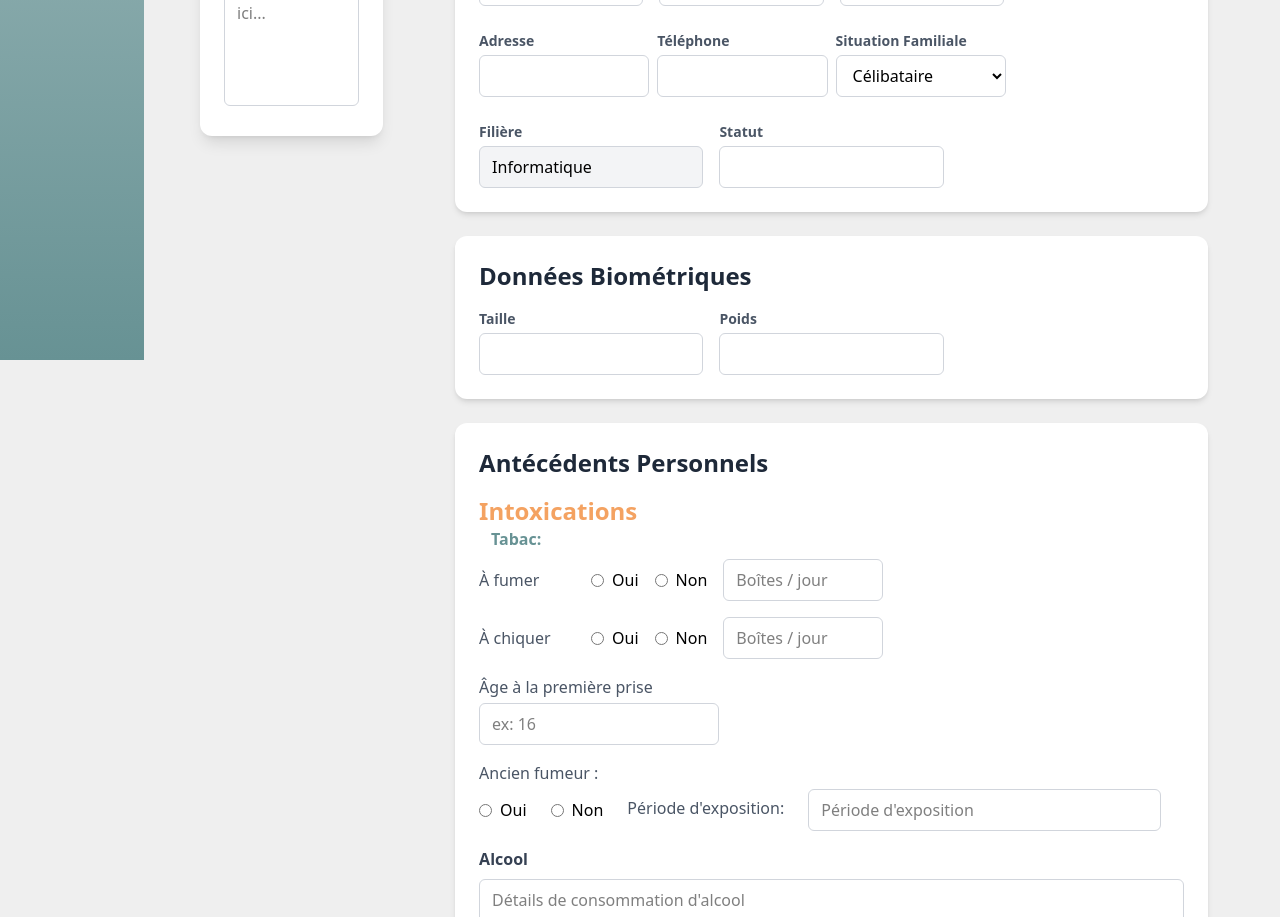
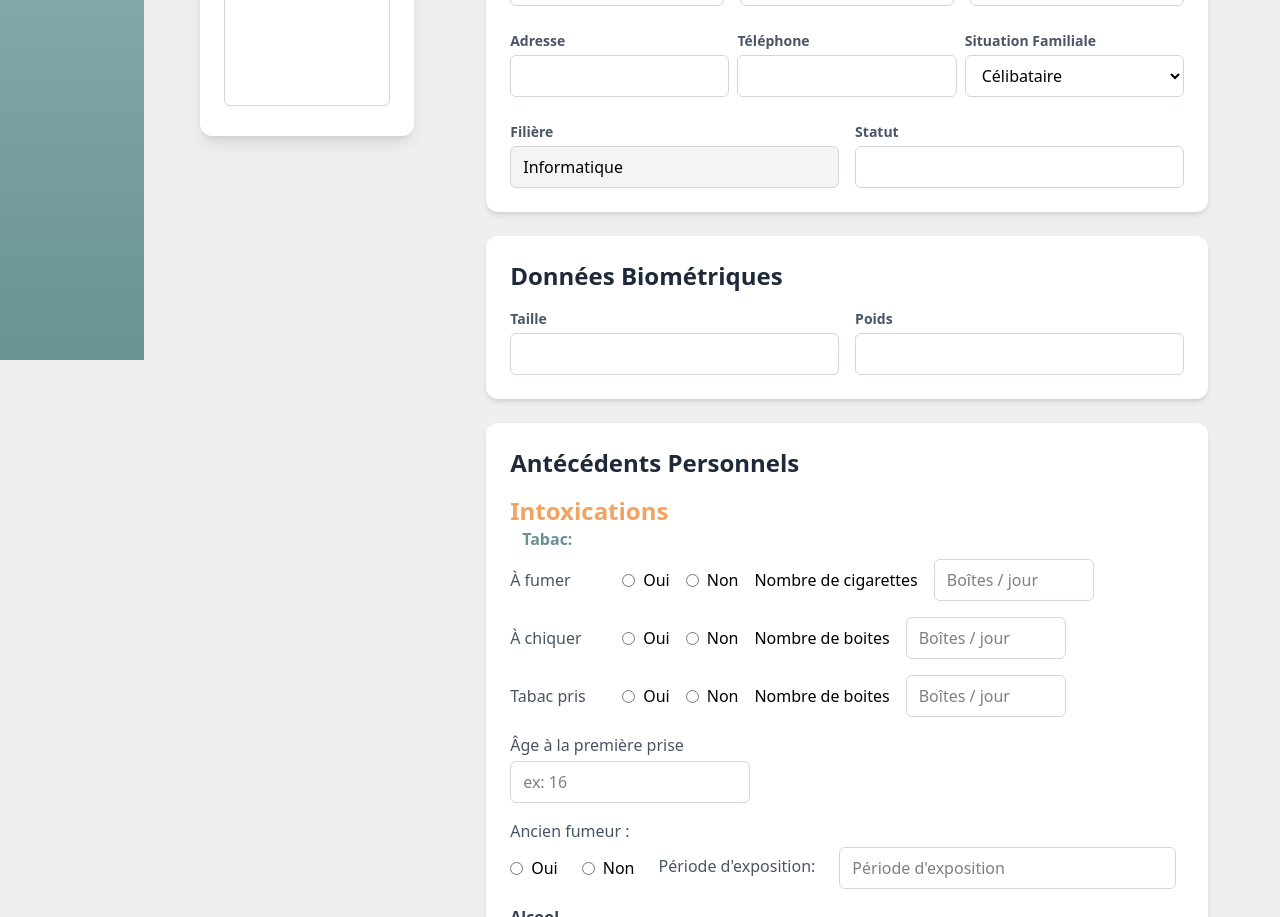
Before and after one commit to EducareEquipe1/educare_frontend, a React (Vite) app: page /medicalform in a window 1280 px wide. Shown: the part 440-1357 px from the top of the page. Built offline with nearby package versions, Linux system fonts and the light colour scheme.

Commit message:
tabac pris add

```diff
--- a/src/medicalcomponents/AntécédentsPersonels.jsx
+++ b/src/medicalcomponents/AntécédentsPersonels.jsx
@@ -38,6 +38,7 @@ export default function AntécédentsPersonels({formData, handleChange,readOnly}
               Non
             </label>
           </div>
+          <label>Nombre de cigarettes</label>
           <input
             type="number"
             name="tabacFumerBoites"
@@ -78,6 +79,7 @@ export default function AntécédentsPersonels({formData, handleChange,readOnly}
               Non
             </label>
           </div>
+          <label>Nombre de boites</label>
           <input
             type="number"
             name="tabac_chque_nombre"
@@ -88,6 +90,47 @@ export default function AntécédentsPersonels({formData, handleChange,readOnly}
             className="border border-gray-300 rounded-md px-3 py-2 w-40"
           />
         </div>
+
+        {/* Tabac pris */}
+<div className="flex flex-col md:flex-row md:items-center gap-4 mb-4">
+  <label className="w-24 font-medium text-gray-600">Tabac pris</label>
+  <div className="flex items-center gap-4">
+    <label className="flex items-center">
+      <input
+        type="radio"
+        name="tabac_pris"
+        value="oui"
+        checked={formData.tabac_pris === "oui"}
+        onChange={handleChange}
+        readOnly={readOnly}
+        className="mr-2"
+      />
+      Oui
+    </label>
+    <label className="flex items-center">
+      <input
+        type="radio"
+        name="tabac_pris"
+        value="non"
+        checked={formData.tabac_pris === "non"}
+        onChange={handleChange}
+        readOnly={readOnly}
+        className="mr-2"
+      />
+      Non
+    </label>
+  </div>
+  <label>Nombre de boites</label>
+  <input
+    type="number"
+    name="tabac_pris_nombre"
+    value={formData.tabac_pris_nombre || ""}
+    onChange={handleChange}
+    readOnly={readOnly}
+    placeholder="Boîtes / jour"
+    className="border border-gray-300 rounded-md px-3 py-2 w-40"
+  />
+</div>
 
         {/* Âge à la première prise */}
         <div className="mb-4">
--- a/src/medicalcomponents/DetailsPersonnels.jsx
+++ b/src/medicalcomponents/DetailsPersonnels.jsx
@@ -63,7 +63,7 @@ const DetailsPersonnels = ({ formData, handleChange,readOnly }) => (
       </div>
 
       {/* 🔹 Third Row (Nom, Prénom, Date Naissance, Lieu Naissance) */}
-      <div className="grid grid-cols-1 md:grid-cols-4 gap-4">
+      <div className="grid grid-cols-1 md:grid-cols-3 gap-4">
         {[
           { label: "Nom", name: "last_name", type: "text" },
           { label: "Prénom", name: "first_name", type: "text" },
@@ -86,7 +86,7 @@ const DetailsPersonnels = ({ formData, handleChange,readOnly }) => (
       </div>
 
       {/* 🔹 Fourth Row (Situation Familiale, Sexe) */}
-      <div className="grid grid-cols-1 md:grid-cols-4 gap-2">
+      <div className="grid grid-cols-1 md:grid-cols-3 gap-2">
       <div>
           <label className="block text-[14px] text-gray-600 font-semibold mb-1">
             Adresse
@@ -141,7 +141,7 @@ const DetailsPersonnels = ({ formData, handleChange,readOnly }) => (
       </div>
 
       {/* 🔹 Fifth Row (Date Admission, Filière, Statut) */}
-      <div className="grid grid-cols-1 md:grid-cols-3 gap-4">
+      <div className="grid grid-cols-1 md:grid-cols-2 gap-4">
         {/* Filière (default value) */}
         <div>
           <label className="block text-[14px] text-gray-600 font-semibold mb-1">
--- a/src/medicalcomponents/DonnéesBiométrique.jsx
+++ b/src/medicalcomponents/DonnéesBiométrique.jsx
@@ -4,7 +4,7 @@ export default function DonnéesBiométrique( {formData, handleChange,readOnly})
   return (
     <div className="bg-white shadow-md rounded-xl p-6 text-black">
               <h2 className="text-2xl font-bold text-gray-800 mb-4">Données Biométriques</h2>
-              <div className="grid grid-cols-1 md:grid-cols-3 gap-4">
+              <div className="grid grid-cols-1 md:grid-cols-2 gap-4">
                  <div>
                   <label className="block text-[14px] text-gray-600 font-semibold mb-1">Taille</label>
                   <input
```
